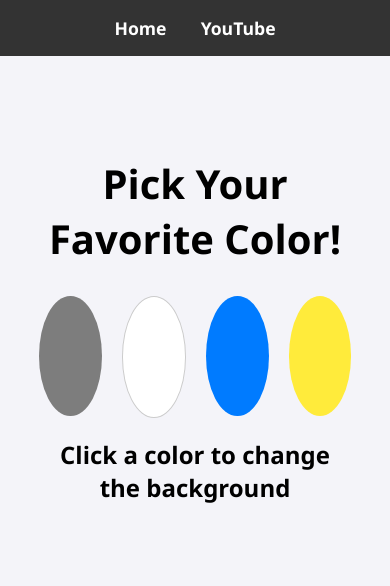
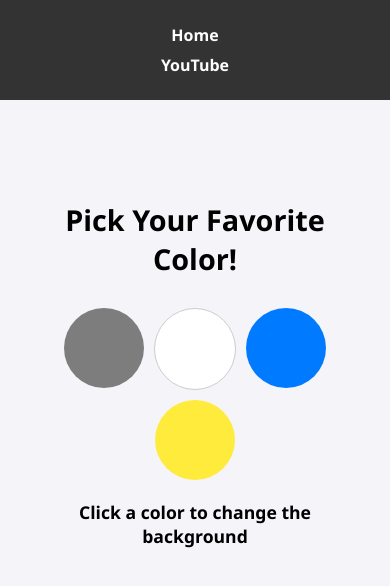
Before and after one commit to Moiz-stack/Js-Projects, a plain HTML site: page ColorChanger/index.html in a window 390 px wide. Drawn offline with Linux system fonts and the light colour scheme.

Commit message:
responsiveness

```diff
--- a/ColorChanger/style.css
+++ b/ColorChanger/style.css
@@ -5,8 +5,10 @@ html, body {
   font-family: 'Segoe UI', Tahoma, Geneva, Verdana, sans-serif;
   background-color: #f4f4f9;
   height: 100%;
+  font-size: 16px; /* 1rem = 16px */
 }
 
+/* Navigation */
 nav {
   background-color: #333;
   padding: 1rem;
@@ -16,38 +18,41 @@ nav {
 nav a {
   color: white;
   text-decoration: none;
-  margin: 0 15px;
+  margin: 0 1rem;
   font-size: 1.1rem;
   font-weight: bold;
 }
 
+/* Canvas and Headings */
 .canvas {
-  margin: 100px auto;
+  margin: 6.25rem auto; /* 100px to rem */
   width: 80%;
   text-align: center;
 }
 
 h1 {
-  font-size: 2.5rem;
+  font-size: 2.5rem; /* 40px to rem */
   color: #000000;
-  margin-bottom: 30px;
+  margin-bottom: 1.875rem; /* 30px to rem */
 }
 
 h2 {
-  font-size: 1.5rem;
+  font-size: 1.5rem; /* 24px to rem */
   color: #000000;
-  margin-top: 20px;
+  margin-top: 1.25rem; /* 20px to rem */
 }
 
+/* Color Buttons */
 .color-buttons {
   display: flex;
   justify-content: center;
-  gap: 20px;
+  flex-wrap: wrap; /* Allow wrapping for smaller screens */
+  gap: 1.25rem; /* 20px to rem */
 }
 
 .button {
-  width: 120px;
-  height: 120px;
+  width: 7.5rem; /* 120px to rem */
+  height: 7.5rem; /* 120px to rem */
   border-radius: 50%;
   border: none;
   cursor: pointer;
@@ -56,16 +61,17 @@ h2 {
 
 .button:hover {
   transform: scale(1.1);
-  box-shadow: 0 8px 20px rgba(0, 0, 0, 0.2);
+  box-shadow: 0 0.5rem 1.25rem rgba(0, 0, 0, 0.2); /* 8px 20px */
 }
 
+/* Color Definitions */
 #grey {
   background-color: #7d7d7d;
 }
 
 #white {
   background-color: #ffffff;
-  border: 1px solid #ccc;
+  border: 0.0625rem solid #ccc; /* 1px to rem */
 }
 
 #blue {
@@ -80,3 +86,51 @@ h2 {
 body {
   transition: background-color 0.5s ease;
 }
+
+/* Responsive Design */
+@media (max-width: 48rem) { /* 768px breakpoint */
+  h1 {
+    font-size: 2rem; /* Adjust heading size */
+  }
+
+  h2 {
+    font-size: 1.25rem; /* Adjust heading size */
+  }
+
+  .color-buttons {
+    gap: 1rem; /* Reduce gap for smaller screens */
+  }
+
+  .button {
+    width: 6rem; /* Reduce button size for smaller screens */
+    height: 6rem;
+  }
+
+  nav a {
+    font-size: 1rem;
+  }
+}
+
+@media (max-width: 30rem) { /* 480px breakpoint */
+  h1 {
+    font-size: 1.8rem;
+  }
+
+  h2 {
+    font-size: 1.1rem;
+  }
+
+  .color-buttons {
+    gap: 0.625rem; /* Further reduce gap for smaller screens */
+  }
+
+  .button {
+    width: 5rem; /* Further reduce button size for small devices */
+    height: 5rem;
+  }
+
+  nav a {
+    display: block;
+    margin: 0.5rem 0;
+  }
+}
--- a/styles.css
+++ b/styles.css
@@ -3,6 +3,10 @@
   box-sizing: border-box;
   margin: 0;
   padding: 0;
+}
+
+html {
+  font-size: 16px; /* 1rem = 16px */
 }
 
 body {
@@ -16,25 +20,25 @@ nav {
   background-color: #333;
   padding: 1rem;
   text-align: center;
-  box-shadow: 0 4px 8px rgba(0, 0, 0, 0.2);
+  box-shadow: 0 0.25rem 0.5rem rgba(0, 0, 0, 0.2);
 }
 
 nav a {
   color: white;
   text-decoration: none;
-  margin: 0 15px;
+  margin: 0 1rem;
   font-size: 1.1rem;
   font-weight: bold;
 }
 
 nav a[aria-current="page"] {
   color: #ffcc00;
-  border-bottom: 2px solid #ffcc00;
+  border-bottom: 0.125rem solid #ffcc00;
 }
 
 main {
   text-align: center;
-  padding: 3rem;
+  padding: 3rem 1rem;
 }
 
 h1 {
@@ -52,21 +56,66 @@ h1 {
 .projects {
   display: flex;
   justify-content: center;
+  flex-wrap: wrap; /* Flex wrap for responsiveness */
 }
 
 .project-link {
   background-color: #ffcc00;
   color: #212121;
   text-decoration: none;
-  padding: 15px 30px;
-  border-radius: 12px;
+  padding: 1rem 2rem;
+  border-radius: 0.75rem;
   font-weight: bold;
-  box-shadow: 0 6px 12px rgba(0, 0, 0, 0.3);
+  box-shadow: 0 0.375rem 0.75rem rgba(0, 0, 0, 0.3);
   transition: transform 0.3s ease, box-shadow 0.3s ease;
-  margin: 10px;
+  margin: 0.625rem;
+  min-width: 12.5rem;
 }
 
 .project-link:hover {
-  transform: translateY(-5px);
-  box-shadow: 0 10px 20px rgba(0, 0, 0, 4);
+  transform: translateY(-0.3125rem);
+  box-shadow: 0 0.625rem 1.25rem rgba(0, 0, 0, 0.5);
 }
+
+/* Responsive Design */
+@media (max-width: 48rem) {
+  nav a {
+    margin: 0 0.625rem;
+    font-size: 1rem;
+  }
+
+  h1 {
+    font-size: 2rem;
+  }
+
+  .tagline {
+    font-size: 1rem;
+  }
+
+  .project-link {
+    padding: 0.625rem 1.25rem;
+    min-width: 9.375rem;
+    font-size: 1rem;
+  }
+}
+
+@media (max-width: 30rem) {
+  nav a {
+    display: block;
+    margin: 0.625rem 0;
+  }
+
+  .project-link {
+    padding: 0.5rem 1rem;
+    min-width: 6.25rem;
+    font-size: 0.9rem;
+  }
+
+  h1 {
+    font-size: 1.8rem;
+  }
+
+  .tagline {
+    font-size: 0.9rem;
+  }
+}
```
